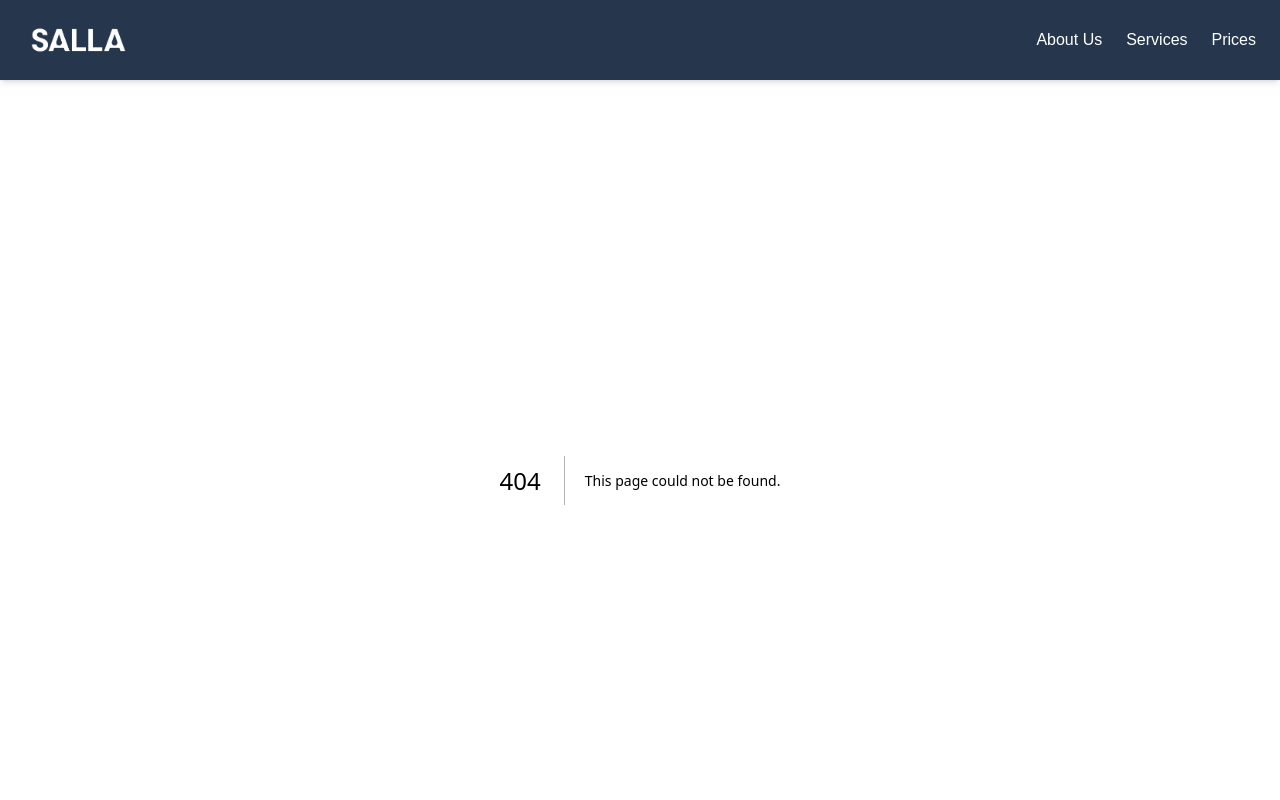
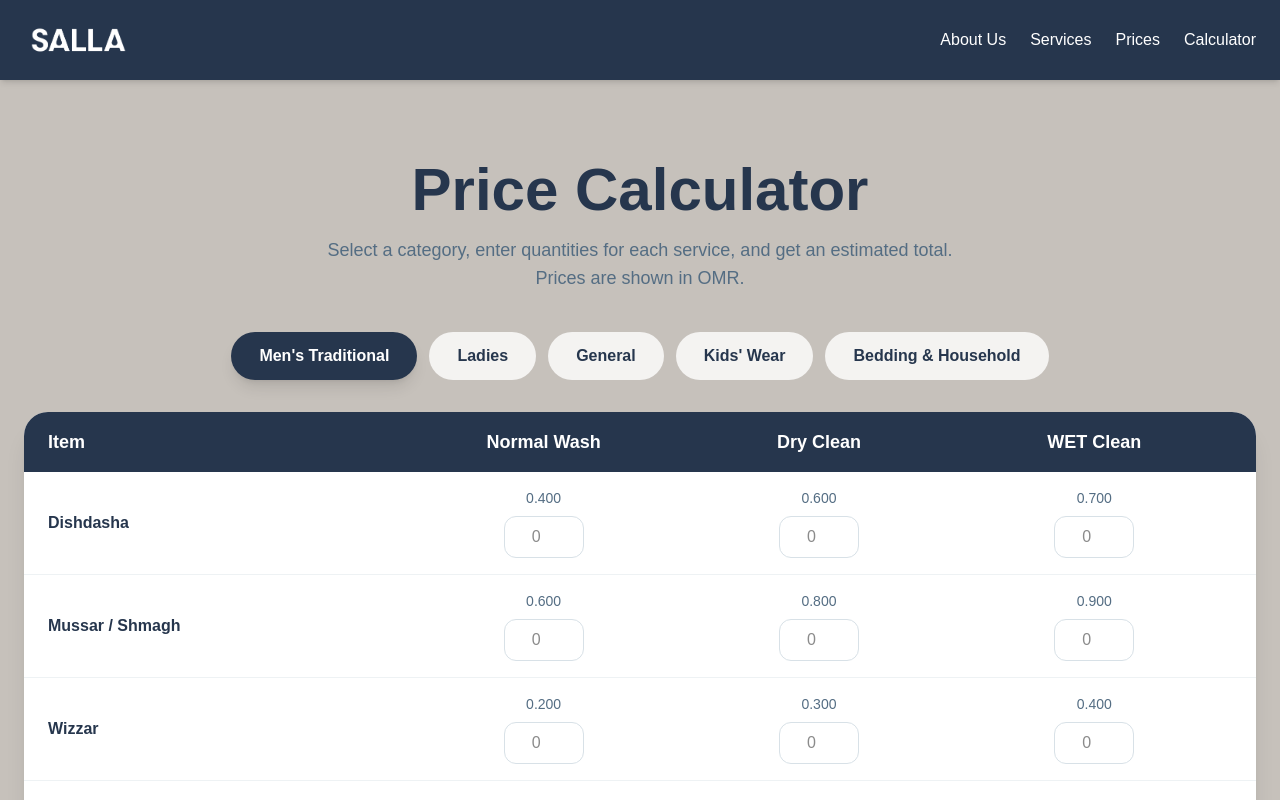
Before and after one commit to yasserm1999/salla-website, a Next.js app: page /calculator in a window 1280 px wide. Before the commit this address had no page. Shown: the top 800 px of the page. Built offline with nearby package versions, Linux system fonts and the light colour scheme.

Commit message:
update website

```diff
--- /dev/null
+++ b/app/calculator/page.tsx
@@ -0,0 +1,184 @@
+"use client";
+
+import { useMemo, useState } from "react";
+
+type Item = {
+  category: string;
+  item: string;
+  normal: number | null;
+  dry: number | null;
+  wet: number | null;
+};
+
+const items: Item[] = [
+  { category: "Men's Traditional", item: "Dishdasha", normal: 0.4, dry: 0.6, wet: 0.7 },
+  { category: "Men's Traditional", item: "Mussar / Shmagh", normal: 0.6, dry: 0.8, wet: 0.9 },
+  { category: "Men's Traditional", item: "Wizzar", normal: 0.2, dry: 0.3, wet: 0.4 },
+  { category: "Men's Traditional", item: "Bisht", normal: 2.9, dry: 3.5, wet: 3.8 },
+
+  { category: "Ladies", item: "Abaya", normal: 0.6, dry: 0.9, wet: 1.0 },
+  { category: "Ladies", item: "Blouse", normal: 0.3, dry: 0.5, wet: 0.6 },
+  { category: "Ladies", item: "Dress", normal: 0.9, dry: 1.2, wet: 1.4 },
+  { category: "Ladies", item: "Evening Dress", normal: null, dry: 2.0, wet: 2.2 },
+
+  { category: "General", item: "Shirt", normal: 0.3, dry: 0.5, wet: 0.6 },
+  { category: "General", item: "Trousers", normal: 0.4, dry: 0.6, wet: 0.7 },
+  { category: "General", item: "Jacket", normal: null, dry: 1.2, wet: 1.4 },
+  { category: "General", item: "Suit", normal: null, dry: 1.8, wet: 2.0 },
+
+  { category: "Kids' Wear", item: "Kids Shirt", normal: 0.2, dry: 0.3, wet: 0.4 },
+  { category: "Kids' Wear", item: "Kids Trousers", normal: 0.2, dry: 0.3, wet: 0.4 },
+  { category: "Kids' Wear", item: "Kids Dress", normal: 0.3, dry: 0.5, wet: 0.6 },
+
+  { category: "Bedding & Household", item: "Bedsheet", normal: 1.0, dry: null, wet: 1.3 },
+  { category: "Bedding & Household", item: "Blanket", normal: 1.5, dry: 2.2, wet: 2.5 },
+  { category: "Bedding & Household", item: "Curtains", normal: 1.2, dry: 1.8, wet: 2.0 },
+];
+
+const categories = [
+  "Men's Traditional",
+  "Ladies",
+  "General",
+  "Kids' Wear",
+  "Bedding & Household",
+];
+
+type QuantityKey = "normal" | "dry" | "wet";
+
+export default function CalculatorPage() {
+  const [activeCategory, setActiveCategory] = useState("Men's Traditional");
+  const [quantities, setQuantities] = useState<
+    Record<string, { normal: number; dry: number; wet: number }>
+  >({});
+
+  const visibleItems = items.filter((item) => item.category === activeCategory);
+
+  const updateQuantity = (
+    itemName: string,
+    service: QuantityKey,
+    value: number
+  ) => {
+    setQuantities({
+      ...quantities,
+      [itemName]: {
+        normal: quantities[itemName]?.normal || 0,
+        dry: quantities[itemName]?.dry || 0,
+        wet: quantities[itemName]?.wet || 0,
+        [service]: value,
+      },
+    });
+  };
+
+  const total = useMemo(() => {
+    return items.reduce((sum, item) => {
+      const quantity = quantities[item.item] || { normal: 0, dry: 0, wet: 0 };
+
+      const normalTotal = item.normal ? quantity.normal * item.normal : 0;
+      const dryTotal = item.dry ? quantity.dry * item.dry : 0;
+      const wetTotal = item.wet ? quantity.wet * item.wet : 0;
+
+      return sum + normalTotal + dryTotal + wetTotal;
+    }, 0);
+  }, [quantities]);
+
+  return (
+    <main className="bg-[#c6c1bb] px-4 py-14 md:px-6 md:py-20">
+      <div className="mx-auto max-w-7xl">
+        <div className="mb-10 text-center">
+          <h1 className="text-4xl font-bold text-[#26364d] md:text-6xl">
+            Price Calculator
+          </h1>
+          <p className="mx-auto mt-4 max-w-2xl text-base leading-7 text-[#546d83] md:text-lg">
+            Select a category, enter quantities for each service, and get an
+            estimated total. Prices are shown in OMR.
+          </p>
+        </div>
+
+        <div className="mb-8 flex flex-wrap justify-center gap-3">
+          {categories.map((category) => (
+            <button
+              key={category}
+              onClick={() => setActiveCategory(category)}
+              className={`rounded-full px-5 py-3 text-sm font-semibold transition md:px-7 md:text-base ${
+                activeCategory === category
+                  ? "bg-[#26364d] text-white shadow-lg"
+                  : "bg-white/80 text-[#26364d] hover:bg-white"
+              }`}
+            >
+              {category}
+            </button>
+          ))}
+        </div>
+
+        <div className="overflow-hidden rounded-3xl bg-white shadow-xl">
+          <div className="grid grid-cols-[1.3fr_1fr_1fr_1fr] bg-[#26364d] px-4 py-4 text-sm font-bold text-white md:px-6 md:text-lg">
+            <div>Item</div>
+            <div className="text-center">Normal Wash</div>
+            <div className="text-center">Dry Clean</div>
+            <div className="text-center">WET Clean</div>
+          </div>
+
+          {visibleItems.map((item) => (
+            <div
+              key={item.item}
+              className="grid grid-cols-[1.3fr_1fr_1fr_1fr] items-center border-b border-[#eef2f4] px-4 py-4 md:px-6"
+            >
+              <div className="font-semibold text-[#26364d]">{item.item}</div>
+
+              <ServiceInput
+                price={item.normal}
+                value={quantities[item.item]?.normal || 0}
+                onChange={(value) => updateQuantity(item.item, "normal", value)}
+              />
+
+              <ServiceInput
+                price={item.dry}
+                value={quantities[item.item]?.dry || 0}
+                onChange={(value) => updateQuantity(item.item, "dry", value)}
+              />
+
+              <ServiceInput
+                price={item.wet}
+                value={quantities[item.item]?.wet || 0}
+                onChange={(value) => updateQuantity(item.item, "wet", value)}
+              />
+            </div>
+          ))}
+        </div>
+
+        <div className="mt-8 rounded-3xl bg-[#26364d] p-8 text-center text-white shadow-xl">
+          <p className="text-lg text-[#9cb2bf]">Estimated Total</p>
+          <h2 className="mt-2 text-5xl font-bold">{total.toFixed(3)} OMR</h2>
+        </div>
+      </div>
+    </main>
+  );
+}
+
+function ServiceInput({
+  price,
+  value,
+  onChange,
+}: {
+  price: number | null;
+  value: number;
+  onChange: (value: number) => void;
+}) {
+  if (price === null) {
+    return <div className="text-center text-[#9aa5af]">—</div>;
+  }
+
+  return (
+    <div className="flex flex-col items-center gap-2">
+      <span className="text-sm text-[#546d83]">{price.toFixed(3)}</span>
+      <input
+        type="number"
+        min="0"
+        value={value || ""}
+        onChange={(e) => onChange(Number(e.target.value))}
+        placeholder="0"
+        className="w-20 rounded-xl border border-[#d8e1e7] px-3 py-2 text-center outline-none focus:border-[#546d83]"
+      />
+    </div>
+  );
+}
--- a/app/layout.tsx
+++ b/app/layout.tsx
@@ -36,6 +36,9 @@ export default function RootLayout({
               <Link href="/prices" className="hover:text-[#9cb2bf]">
                 Prices
               </Link>
+              <Link href="/calculator" className="hover:text-[#9cb2bf]">
+                Calculator
+              </Link>
             </nav>
           </div>
         </header>
--- a/app/prices/page.tsx
+++ b/app/prices/page.tsx
@@ -4,8 +4,8 @@ import { useMemo, useState } from "react";
 
 type PriceItem = {
   item: string;
+  normal: string;
   dry: string;
-  laundry: string;
   wet: string;
 };
 
@@ -20,60 +20,55 @@ const categories: Category[] = [
     key: "mens",
     label: "Men's Traditional",
     items: [
-      { item: "Dishdasha", dry: "0.600 OMR", laundry: "0.400 OMR", wet: "0.700 OMR" },
-      { item: "Mussar / Shmagh", dry: "0.800 OMR", laundry: "0.600 OMR", wet: "0.900 OMR" },
-      { item: "Wizzar", dry: "0.300 OMR", laundry: "0.200 OMR", wet: "0.400 OMR" },
-      { item: "Tie", dry: "0.400 OMR", laundry: "0.300 OMR", wet: "0.500 OMR" },
-      { item: "Under Shirt (Fanila)", dry: "0.300 OMR", laundry: "0.200 OMR", wet: "0.400 OMR" },
-      { item: "Bisht", dry: "3.500 OMR", laundry: "2.900 OMR", wet: "3.800 OMR" },
-      { item: "Cap (Omani)", dry: "0.400 OMR", laundry: "0.300 OMR", wet: "0.500 OMR" },
-      { item: "Underwear (Male)", dry: "0.200 OMR", laundry: "0.100 OMR", wet: "0.300 OMR" },
-      { item: "Coverall", dry: "1.300 OMR", laundry: "1.000 OMR", wet: "1.500 OMR" },
+      { item: "Dishdasha", normal: "0.400", dry: "0.600", wet: "0.700" },
+      { item: "Mussar / Shmagh", normal: "0.600", dry: "0.800", wet: "0.900" },
+      { item: "Wizzar", normal: "0.200", dry: "0.300", wet: "0.400" },
+      { item: "Tie", normal: "0.300", dry: "0.400", wet: "0.500" },
+      { item: "Under Shirt", normal: "0.200", dry: "0.300", wet: "0.400" },
+      { item: "Bisht", normal: "2.900", dry: "3.500", wet: "3.800" },
+      { item: "Omani Cap", normal: "0.300", dry: "0.400", wet: "0.500" },
     ],
   },
   {
     key: "ladies",
     label: "Ladies",
     items: [
-      { item: "Abaya", dry: "0.900 OMR", laundry: "0.600 OMR", wet: "1.000 OMR" },
-      { item: "Blouse", dry: "0.500 OMR", laundry: "0.300 OMR", wet: "0.600 OMR" },
-      { item: "Dress", dry: "1.200 OMR", laundry: "0.900 OMR", wet: "1.400 OMR" },
-      { item: "Evening Dress", dry: "2.000 OMR", laundry: "—", wet: "2.200 OMR" },
-      { item: "Skirt", dry: "0.600 OMR", laundry: "0.400 OMR", wet: "0.700 OMR" },
-      { item: "Scarf", dry: "0.300 OMR", laundry: "0.200 OMR", wet: "0.400 OMR" },
+      { item: "Abaya", normal: "0.600", dry: "0.900", wet: "1.000" },
+      { item: "Blouse", normal: "0.300", dry: "0.500", wet: "0.600" },
+      { item: "Dress", normal: "0.900", dry: "1.200", wet: "1.400" },
+      { item: "Evening Dress", normal: "—", dry: "2.000", wet: "2.200" },
+      { item: "Skirt", normal: "0.400", dry: "0.600", wet: "0.700" },
     ],
   },
   {
     key: "general",
     label: "General",
     items: [
-      { item: "Shirt", dry: "0.500 OMR", laundry: "0.300 OMR", wet: "0.600 OMR" },
-      { item: "Trousers", dry: "0.600 OMR", laundry: "0.400 OMR", wet: "0.700 OMR" },
-      { item: "Jacket", dry: "1.200 OMR", laundry: "—", wet: "1.400 OMR" },
-      { item: "Suit (2 pcs)", dry: "1.800 OMR", laundry: "—", wet: "2.000 OMR" },
-      { item: "Coat", dry: "1.500 OMR", laundry: "—", wet: "1.700 OMR" },
-      { item: "T-Shirt", dry: "0.400 OMR", laundry: "0.250 OMR", wet: "0.500 OMR" },
+      { item: "Shirt", normal: "0.300", dry: "0.500", wet: "0.600" },
+      { item: "Trousers", normal: "0.400", dry: "0.600", wet: "0.700" },
+      { item: "Jacket", normal: "—", dry: "1.200", wet: "1.400" },
+      { item: "Suit", normal: "—", dry: "1.800", wet: "2.000" },
+      { item: "Coat", normal: "—", dry: "1.500", wet: "1.700" },
     ],
   },
   {
     key: "kids",
     label: "Kids' Wear",
     items: [
-      { item: "Kids Shirt", dry: "0.300 OMR", laundry: "0.200 OMR", wet: "0.400 OMR" },
-      { item: "Kids Trousers", dry: "0.300 OMR", laundry: "0.200 OMR", wet: "0.400 OMR" },
-      { item: "Kids Dress", dry: "0.500 OMR", laundry: "0.300 OMR", wet: "0.600 OMR" },
-      { item: "Kids Jacket", dry: "0.700 OMR", laundry: "—", wet: "0.900 OMR" },
+      { item: "Kids Shirt", normal: "0.200", dry: "0.300", wet: "0.400" },
+      { item: "Kids Trousers", normal: "0.200", dry: "0.300", wet: "0.400" },
+      { item: "Kids Dress", normal: "0.300", dry: "0.500", wet: "0.600" },
+      { item: "Kids Jacket", normal: "—", dry: "0.700", wet: "0.900" },
     ],
   },
   {
     key: "bedding",
     label: "Bedding & Household",
     items: [
-      { item: "Bedsheet", dry: "—", laundry: "1.000 OMR", wet: "1.300 OMR" },
-      { item: "Blanket", dry: "2.200 OMR", laundry: "1.500 OMR", wet: "2.500 OMR" },
-      { item: "Curtains", dry: "1.800 OMR", laundry: "1.200 OMR", wet: "2.000 OMR" },
-      { item: "Pillow Cover", dry: "—", laundry: "0.300 OMR", wet: "0.400 OMR" },
-      { item: "Duvet Cover", dry: "—", laundry: "1.200 OMR", wet: "1.500 OMR" },
+      { item: "Bedsheet", normal: "1.000", dry: "—", wet: "1.300" },
+      { item: "Blanket", normal: "1.500", dry: "2.200", wet: "2.500" },
+      { item: "Curtains", normal: "1.200", dry: "1.800", wet: "2.000" },
+      { item: "Pillow Cover", normal: "0.300", dry: "—", wet: "0.400" },
     ],
   },
 ];
@@ -87,12 +82,12 @@ export default function PricesPage() {
   );
 
   return (
-    <main className="bg-[#f5f3f0] px-4 py-14 md:px-6 md:py-20">
+    <main className="bg-[#c6c1bb] px-4 py-14 md:px-6 md:py-20">
       <div className="mx-auto max-w-7xl">
         <div className="mb-10 text-center">
           <h1 className="text-4xl font-bold text-[#26364d] md:text-6xl">Prices</h1>
-          <p className="mx-auto mt-4 max-w-2xl text-base leading-7 text-[#546d83] md:text-lg">
-            Clear pricing for every category. Select a service group below to view the relevant items and rates.
+          <p className="mx-auto mt-4 max-w-2xl text-base leading-7 text-[#26364d] md:text-lg">
+            Prices are shown in OMR. Select a category to view the relevant price table.
           </p>
         </div>
 
@@ -104,10 +99,10 @@ export default function PricesPage() {
               <button
                 key={category.key}
                 onClick={() => setActiveCategory(category.key)}
-                className={`rounded-full px-5 py-3 text-sm font-semibold transition md:px-8 md:py-4 md:text-xl ${
+                className={`rounded-full px-5 py-3 text-sm font-semibold transition md:px-8 md:py-4 md:text-lg ${
                   isActive
-                    ? "bg-[#9cb2bf] text-white shadow-[0_10px_24px_rgba(84,109,131,0.22)]"
-                    : "bg-[#e6ecef] text-[#546d83] hover:bg-[#d7e1e6]"
+                    ? "bg-[#26364d] text-white shadow-lg"
+                    : "bg-white/80 text-[#26364d] hover:bg-white"
                 }`}
               >
                 {category.label}
@@ -116,31 +111,29 @@ export default function PricesPage() {
           })}
         </div>
 
-        <div className="overflow-hidden rounded-[28px] border border-[#d9dde2] bg-white shadow-[0_14px_40px_rgba(38,54,77,0.08)]">
-          <div className="grid grid-cols-[1.3fr_1fr_1fr_1fr] bg-[#3a4654] px-4 py-5 text-sm font-bold text-white md:px-8 md:py-7 md:text-2xl">
+        <div className="overflow-hidden rounded-[28px] border border-white/40 bg-white shadow-xl">
+          <div className="grid grid-cols-[1.3fr_1fr_1fr_1fr] bg-[#26364d] px-4 py-5 text-sm font-bold text-white md:px-8 md:text-xl">
             <div>Item</div>
-            <div className="text-center">Dry Clean / Special Care</div>
-            <div className="text-center">Laundry</div>
-            <div className="text-center">Wet Clean</div>
+            <div className="text-center">Normal Wash</div>
+            <div className="text-center">Dry Clean</div>
+            <div className="text-center">WET Clean</div>
           </div>
 
-          <div className="divide-y divide-[#e7eaee]">
+          <div className="divide-y divide-[#eef2f4]">
             {activeData.items.map((row) => (
               <div
                 key={row.item}
-                className="grid grid-cols-[1.3fr_1fr_1fr_1fr] items-center px-4 py-5 text-sm text-[#4b5765] md:px-8 md:py-7 md:text-2xl"
+                className="grid grid-cols-[1.3fr_1fr_1fr_1fr] items-center px-4 py-5 text-sm text-[#4b5765] md:px-8 md:text-xl"
               >
-                <div className="font-medium text-[#3e4956]">{row.item}</div>
-                <div className="text-center">{row.dry}</div>
-                <div className="text-center">{row.laundry}</div>
-                <div className="text-center">{row.wet}</div>
+                <div className="font-semibold text-[#26364d]">{row.item}</div>
+                <div className="border-l border-[#eef2f4] text-center">{row.normal}</div>
+                <div className="border-l border-[#eef2f4] text-center">{row.dry}</div>
+                <div className="border-l border-[#eef2f4] text-center font-semibold text-[#26364d]">
+                  {row.wet}
+                </div>
               </div>
             ))}
           </div>
-        </div>
-
-        <div className="mt-6 text-center text-sm text-[#546d83] md:text-base">
-          Rates can be adjusted later based on garment type, fabric sensitivity, and treatment requirements.
         </div>
       </div>
     </main>
```
